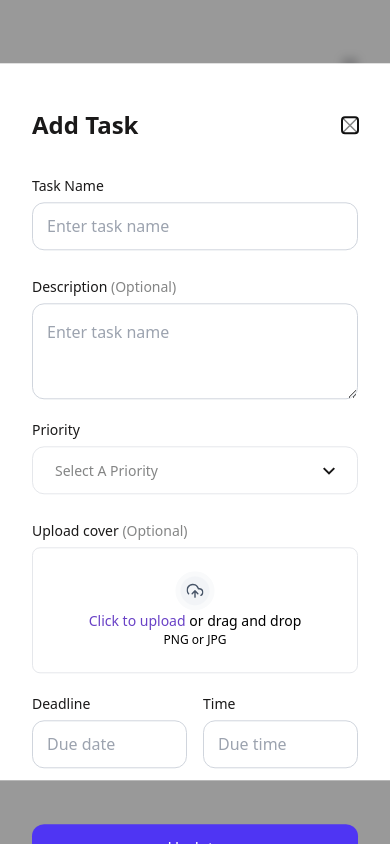
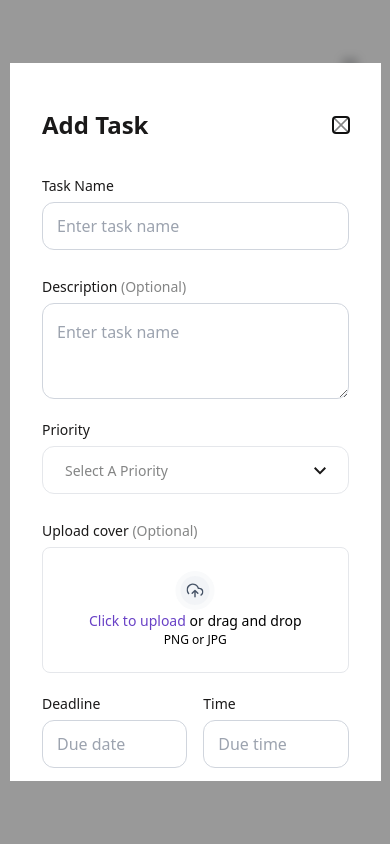
Before and after one commit to nimiakinleye/task-management, a Next.js app: page / in a window 390 px wide. Both pictures are taken after a click on the picture 342 px from the left and 186 px from the top of the page. Built offline with nearby package versions, Linux system fonts and the light colour scheme.

Commit message:
fix: modal on mobile screen

```diff
--- a/components/modal/modal.component.tsx
+++ b/components/modal/modal.component.tsx
@@ -25,10 +25,10 @@ const ModalComponent = forwardRef<ModalRefType, IProps>(
           <div>{trigger}</div>
         </Dialog.Trigger>
         <Dialog.Portal>
-          <Dialog.Overlay className="backdrop-blur-sm bg-blackA6 data-[state=open]:animate-overlayShow fixed inset-0" />
+          <Dialog.Overlay className="px-4 backdrop-blur-sm bg-blackA6 data-[state=open]:animate-overlayShow fixed inset-0" />
           <Dialog.Content
-            style={{ width: "min(100%, 462px)" }}
-            className="py-[44px] px-[32px] data-[state=open]:animate-contentShow fixed top-[50%] left-[50%] max-h-[85vh] translate-x-[-50%] translate-y-[-50%] bg-white p-[25px] focus:outline-none"
+            style={{ width: "min(95%, 462px)" }}
+            className="py-[44px] px-[32px] overflow-auto data-[state=open]:animate-contentShow fixed top-[50%] left-[50%] max-h-[85vh] translate-x-[-50%] translate-y-[-50%] bg-white p-[25px] focus:outline-none"
           >
             <div className="flex justify-between items-center mb-[32px]">
               <Dialog.Title className="m-0 text-[24px] text-[#1A1919] font-semibold">
```
Also changed, not shown: 1 other file (tests, documents, lock files or other folders).
